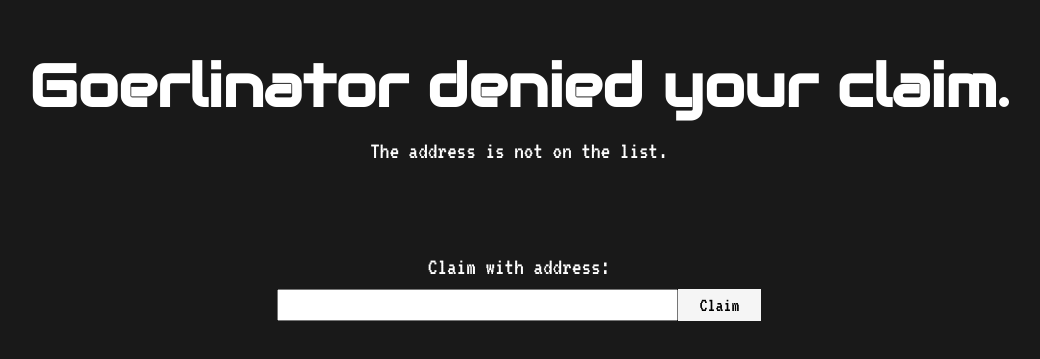
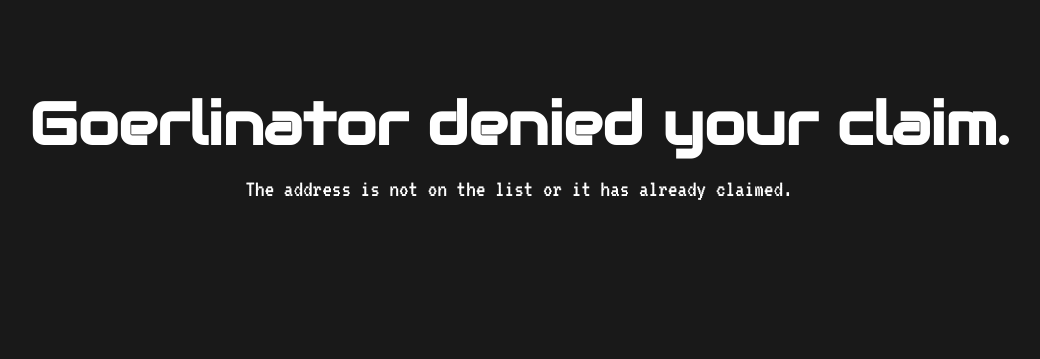
Before and after one commit to malteish/goerlinator, a Next.js app in the folder webApp/: page /Declined in a window 1280 px wide. Shown: the part 209-568 px from the top of the page, without its empty margins (121-1161 px from the left). Built offline with nearby package versions, Linux system fonts and the light colour scheme; what @rainbow-me/rainbowkit, wagmi would draw is missing.

Commit message:
improve routing decisions

```diff
--- a/webApp/components/Form.tsx
+++ b/webApp/components/Form.tsx
@@ -19,7 +19,8 @@ export default function Form() {
     <div>
       <div className={styles.description2}>Claim with address:</div>
       <div className={styles.loading}>
-      {loading && <div>Loading ... (it might take a minute)</div>}</div>
+        {loading && <div>Loading ... (it might take a minute)</div>}
+      </div>
       <div className={styles.inputContainer}>
         <input type="text" id="address" name="address" ref={inputRef} />
         <button
@@ -40,7 +41,11 @@ export default function Form() {
               if (resJson.error) {
                 throw new Error(resJson.error);
               }
-              Router.push("/Claimed");
+              console.log(resJson.data);
+              if (resJson.hash.length > 0) {
+                Router.push("/Claimed");
+              }
+              Router.push("/Declined");
             } catch (e) {
               console.error(e);
               Router.push("/Declined");
--- a/webApp/pages/Declined.tsx
+++ b/webApp/pages/Declined.tsx
@@ -11,14 +11,14 @@ const Home: NextPage = () => {
         <h1 className={styles.title}>Goerlinator denied your claim.</h1>
         <br />
         <div className={styles.description2}>
-        The address is not on the list.
+          The address is not on the list or it has already claimed.
         </div>
         <br />
         <br />
         <br />
         <br />
         <br />
-        <Form />
+        {/* <Form /> */}
       </main>
     </div>
   );
```
